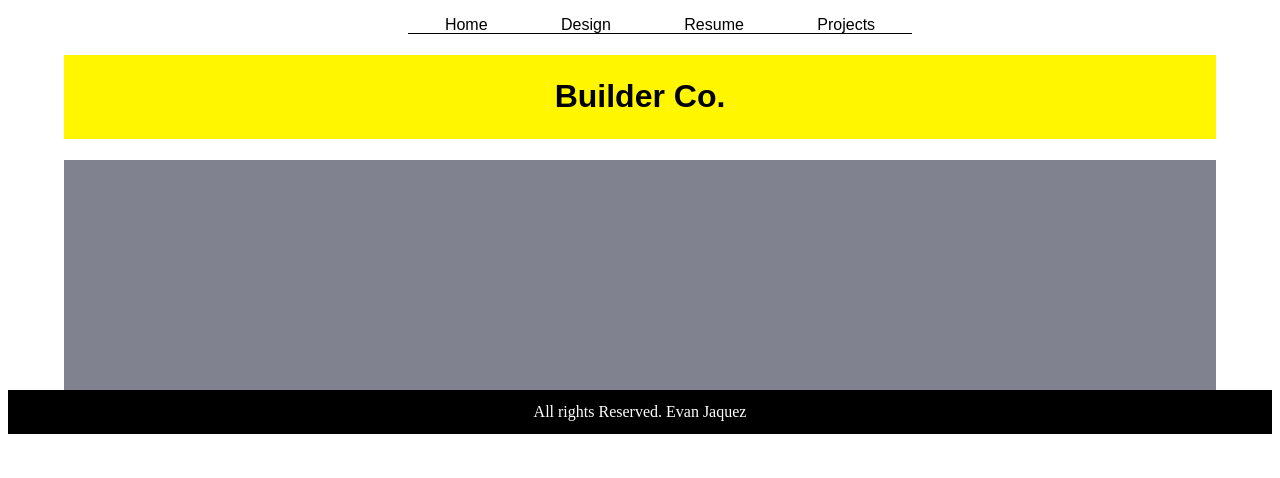
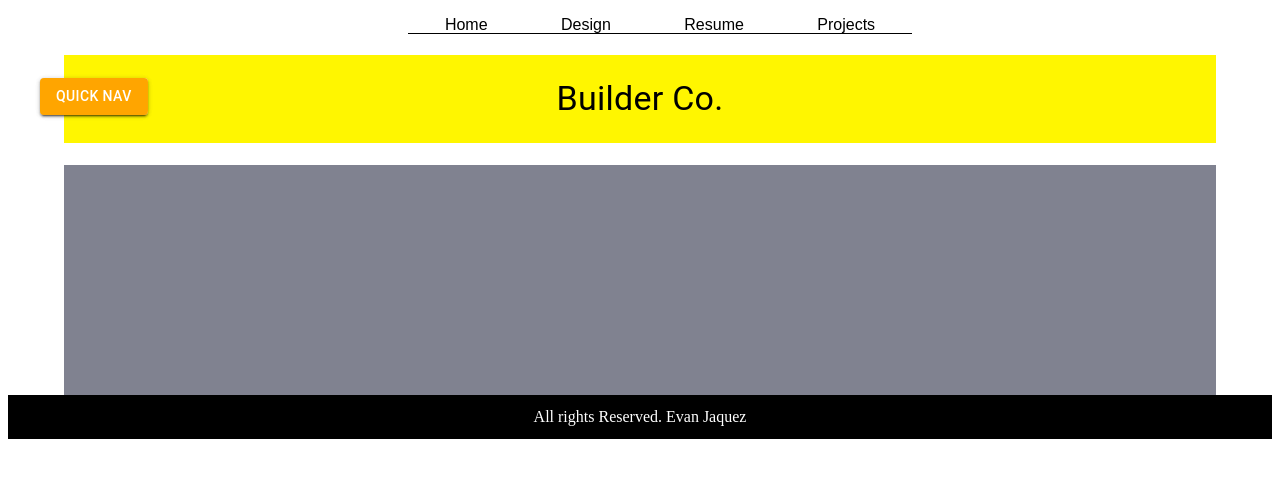
Before and after one commit to jaquevan/builder, a Next.js app: page / in a window 1280 px wide. Shown: the top 478 px of the page. Built offline with nearby package versions, Linux system fonts and the light colour scheme.

Commit message:
added components like bookshelf and edited nav

```diff
--- /dev/null
+++ b/app/components/BreadCrumbs.tsx
@@ -0,0 +1,30 @@
+import * as React from 'react';
+import Typography from '@mui/material/Typography';
+import Breadcrumbs from '@mui/material/Breadcrumbs';
+import Link from '@mui/material/Link';
+
+
+function handleClick(event: React.MouseEvent<HTMLDivElement, MouseEvent>) {
+    event.preventDefault();
+    console.info('You clicked a breadcrumb.');
+}
+
+export default function BasicBreadcrumbs() {
+    return (
+        <div role="presentation" onClick={handleClick}>
+            <Breadcrumbs aria-label="breadcrumb">
+                <Link underline="hover" color="inherit" href="/">
+                    Home
+                </Link>
+                <Link
+                    underline="hover"
+                    color="inherit"
+                    href="/design"
+                >
+                    Design
+                </Link>
+                <Typography sx={{ color: 'text.primary' }}></Typography>
+            </Breadcrumbs>
+        </div>
+    );
+}
--- /dev/null
+++ b/app/components/SideNavShelf.tsx
@@ -0,0 +1,68 @@
+import * as React from 'react';
+import Box from '@mui/material/Box';
+import Drawer from '@mui/material/Drawer';
+import {Button, Paper} from '@mui/material';
+import List from '@mui/material/List';
+import Divider from '@mui/material/Divider';
+import ListItem from '@mui/material/ListItem';
+import ListItemButton from '@mui/material/ListItemButton';
+import ListItemIcon from '@mui/material/ListItemIcon';
+import ListItemText from '@mui/material/ListItemText';
+import InboxIcon from '@mui/icons-material/MoveToInbox';
+import MailIcon from '@mui/icons-material/Mail';
+
+export default function TemporaryDrawer() {
+    const [open, setOpen] = React.useState(false);
+
+    const toggleDrawer = (newOpen: boolean) => () => {
+        setOpen(newOpen);
+    };
+
+    const DrawerList = (
+        <Box sx={{ width: 200 }} role="presentation" onClick={toggleDrawer(false)}>
+            <List>
+                {['Home', 'Projects', 'Design', 'Experience'].map((text, index) => (
+                    <ListItem key={text} disablePadding>
+                        <ListItemButton>
+                            <ListItemIcon>
+                                {index % 2 === 0 ? <InboxIcon /> : <MailIcon />}
+                            </ListItemIcon>
+                            <ListItemText primary={text} />
+                        </ListItemButton>
+                    </ListItem>
+                ))}
+            </List>
+            <Divider />
+            <List>
+                {['Github', 'LinkedIn', 'Contact Me'].map((text) => (
+                    <ListItem key={text} disablePadding>
+                        <ListItemButton>
+
+                            <ListItemText primary={text} />
+                        </ListItemButton>
+                    </ListItem>
+                ))}
+            </List>
+        </Box>
+    );
+
+    return (
+        <div>
+            <Paper elevation={2}
+            sx={{
+                width: 'auto',
+                display: 'inline-flex',
+                padding: 0,
+                margin: 0,
+                position: 'absolute',
+                left: 40,
+            }}
+            >
+                <Button variant="contained" onClick={toggleDrawer(true)} sx={{bgcolor: 'orange'}}>Quick Nav</Button>
+                <Drawer open={open} onClose={toggleDrawer(false)}>
+                    {DrawerList}
+                </Drawer>
+            </Paper>
+        </div>
+    );
+}
--- a/app/page.tsx
+++ b/app/page.tsx
@@ -1,7 +1,9 @@
 "use client"
 
 import styled from "styled-components"
-import { Container } from '@mui/material';
+import {Container, Typography} from '@mui/material';
+import BasicBreadcrumbs from "@/app/components/BreadCrumbs";
+import Drawer from "@/app/components/SideNavShelf"
 
 const StyledText = styled.h1`
     text-align: center;
@@ -20,7 +22,8 @@ export default function Home() {
     return (
         <Container>
             <StyledText>
-          Builder Co.
+                <Drawer/>
+                <Typography variant="h4">Builder Co.</Typography>
             </StyledText>
             <StyledDiv>
 
--- a/package.json
+++ b/package.json
@@ -12,6 +12,7 @@
     "@emotion/cache": "^11.13.1",
     "@emotion/react": "^11.13.3",
     "@emotion/styled": "^11.13.0",
+    "@mui/icons-material": "^6.1.6",
     "@mui/material": "^6.1.6",
     "@mui/material-nextjs": "^6.1.6",
     "next": "15.0.1",
```
Also changed, not shown: 1 other file (tests, documents, lock files or other folders). Lines whose indentation alone changed are shown as unchanged.
